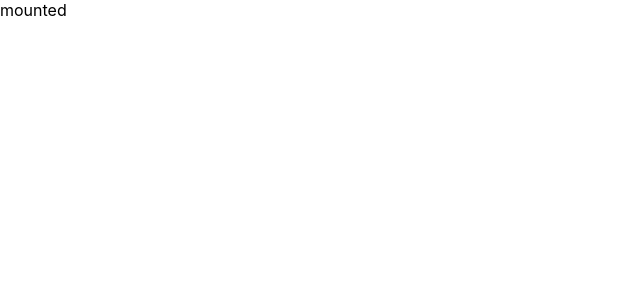
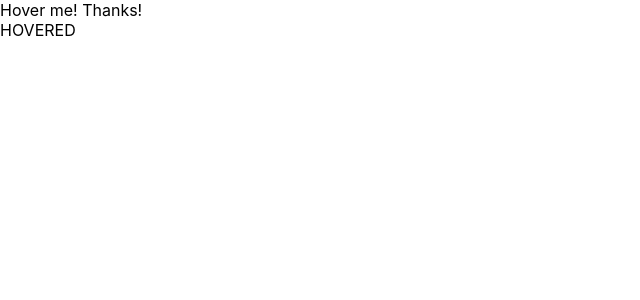
Before and after one commit to Carefree-happy/react-demo, a React (Create React App) app: page / in a window 1280 px wide. Shown: the top 300 px of the page, without its empty margins (0-640 px from the left). Built offline with nearby package versions, Linux system fonts and the light colour scheme.

Commit message:
feat: useHover

```diff
--- a/src/App.tsx
+++ b/src/App.tsx
@@ -1,9 +1,17 @@
-import useLifecyles from './hooks/U/useLifecycles';
+import useHover from "./hooks/U/useHover"
+
 
 function App() {
-    useLifecyles(() => console.log('MOUNTED'), () => console.log('UNMOUNTED'));
+    const element = (hovered: boolean) => <div>Hover me! {hovered && 'Thanks!'}</div>
 
-    return <div>mounted</div>
+    const [hoverable, hovered] = useHover(element);
+
+    return (
+        <div>
+            {hoverable}
+            <div>{hovered ? 'HOVERED' : ''}</div>
+        </div>
+    )
 }
 
 export default App
--- /dev/null
+++ b/src/hooks/U/useHover.ts
@@ -0,0 +1,30 @@
+import { cloneElement, useState } from "react";
+
+export type Element = ((state: boolean) => React.ReactElement) | React.ReactElement
+
+const useHover = (element: Element): [React.ReactElement, boolean] => {
+    const [state, setState] = useState(false);
+
+    const onMouseEnter = (originalOnMouseEnter?: any) => (event: any) => {
+        originalOnMouseEnter?.(event);
+        setState(true);
+    };
+
+    const onMouseLeave = (originalOnMouseLeave?: any) => (event: any) => {
+        originalOnMouseLeave?.(event);
+        setState(false);
+    };
+
+    if (typeof element === 'function') {
+        element = element(state);
+    };
+
+    const el = cloneElement(element, {
+        onMouseEnter: onMouseEnter(element.props.onMouseEnter),
+        onMouseLeave: onMouseLeave(element.props.onMouseLeave),
+    });
+
+    return [el, state];
+}
+
+export default useHover;
```
